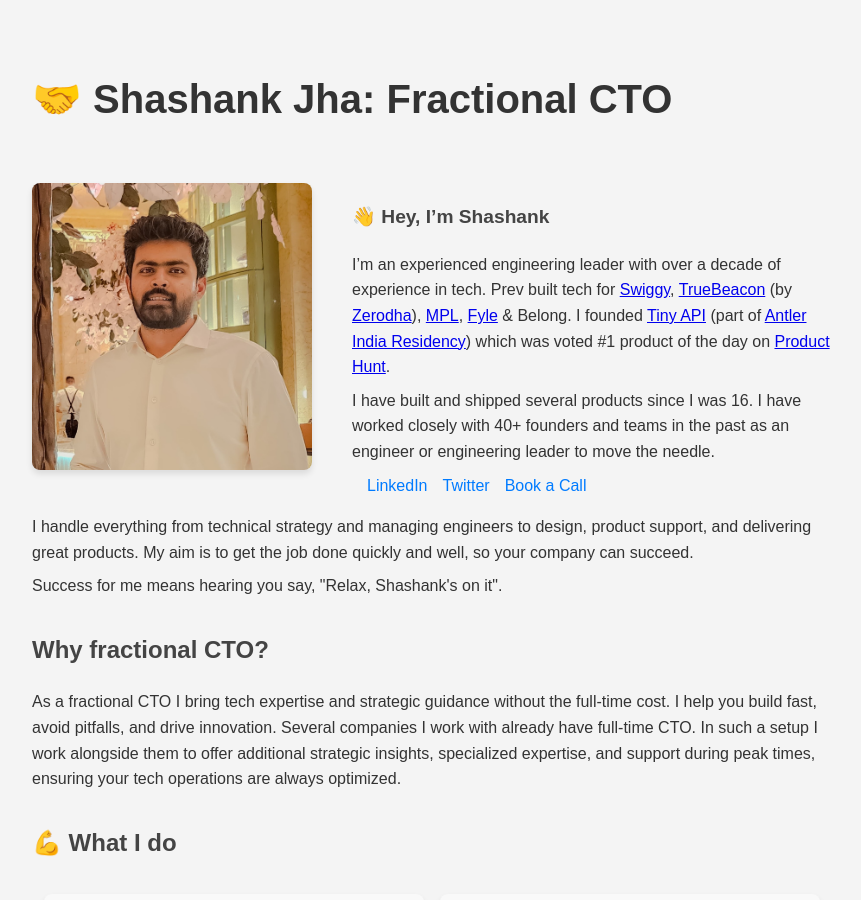
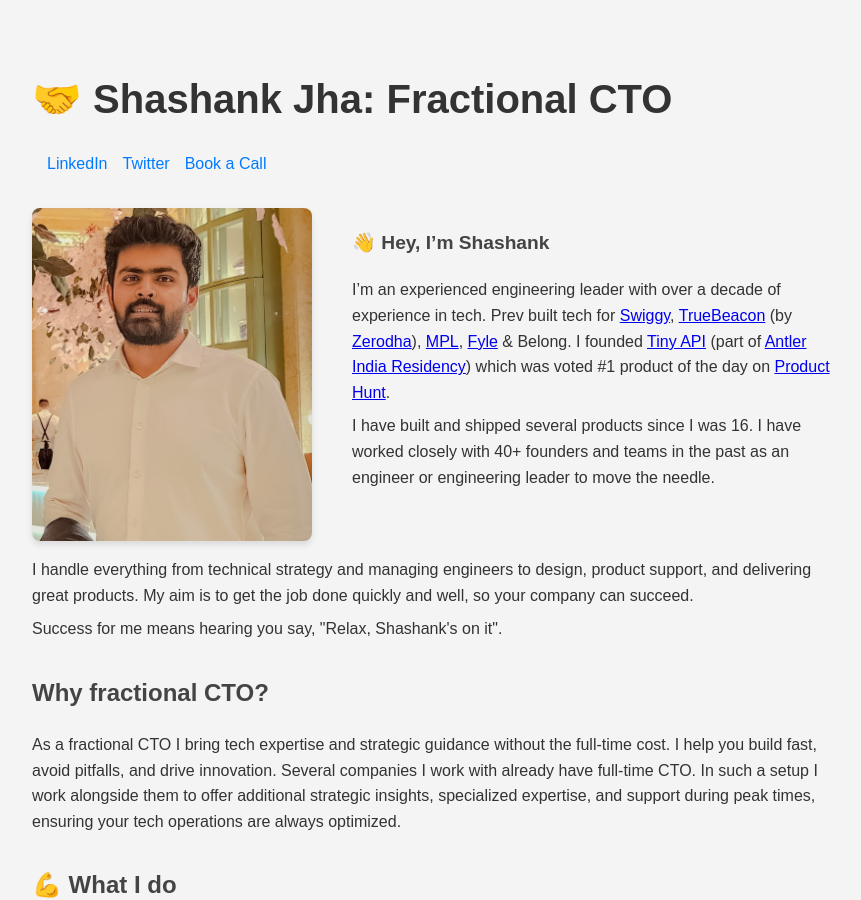
Before and after one commit to theshajha/theshajha, a Jekyll site: the page cto.html, which Jekyll copies as it is, in a window 1280 px wide and 900 px high. Shown: the whole window, without its empty margins (208-1069 px from the left). Built offline with Jekyll 4.4.1, drawn with Linux system fonts in a browser that asks for light colours; some of the changed lines change nothing that is shown.

Commit message:
updated CTO page

```diff
--- a/cto.html
+++ b/cto.html
@@ -170,6 +170,11 @@
     <header>
         <div>
             <h1>🤝 Shashank Jha: Fractional CTO</h1>
+            <div class="header-links">
+                <a href="https://linkedin.com/in/theshajha/" target="_blank">LinkedIn </a>
+                <a href="https://twitter.com/theshajha" target="_blank">Twitter </a>
+                <a href="https://cal.com/theshajha/fractional-cto" target="_blank">Book a Call</a>
+            </div>
         </div>
     </header>
 
@@ -180,11 +185,6 @@
                 <h3>👋 Hey, I’m <b>Shashank</b></h3>
                 <p>I’m an experienced engineering leader with over a decade of experience in tech. Prev built tech for <a href="https://swiggy.com" target="_blank">Swiggy</a>, <a href="https://truebeacon.com" target="_blank">TrueBeacon</a> (by <a href="https://zerodha.com" target="_blank">Zerodha</a>), <a href="https://mpl.live" target="_blank">MPL</a>, <a href="https://fylehq.com" target="_blank">Fyle</a> & Belong. I founded <a href="https://tinyapi.co" target="_blank">Tiny API</a> (part of <a href="https://www.antler.co/" target="_blank">Antler India Residency</a>) which was voted #1 product of the day on <a href="https://www.producthunt.com/products/tiny-api#tiny-api" target="_blank">Product Hunt</a>.</p>
                 <p>I have built and shipped several products since I was 16. I have worked closely with 40+ founders and teams in the past as an engineer or engineering leader to move the needle.</p>
-                <div class="header-links">
-                    <a href="https://linkedin.com/in/theshajha/" target="_blank">LinkedIn </a>
-                    <a href="https://twitter.com/theshajha" target="_blank">Twitter </a>
-                    <a href="https://cal.com/theshajha/fractional-cto" target="_blank">Book a Call</a>
-                </div>
             </div>
         </div>
         <p>I handle everything from technical strategy and managing engineers to design, product support, and delivering great products. My aim is to get the job done quickly and well, so your company can succeed.</p>
```
Also changed, not shown: shashank.JPG.
